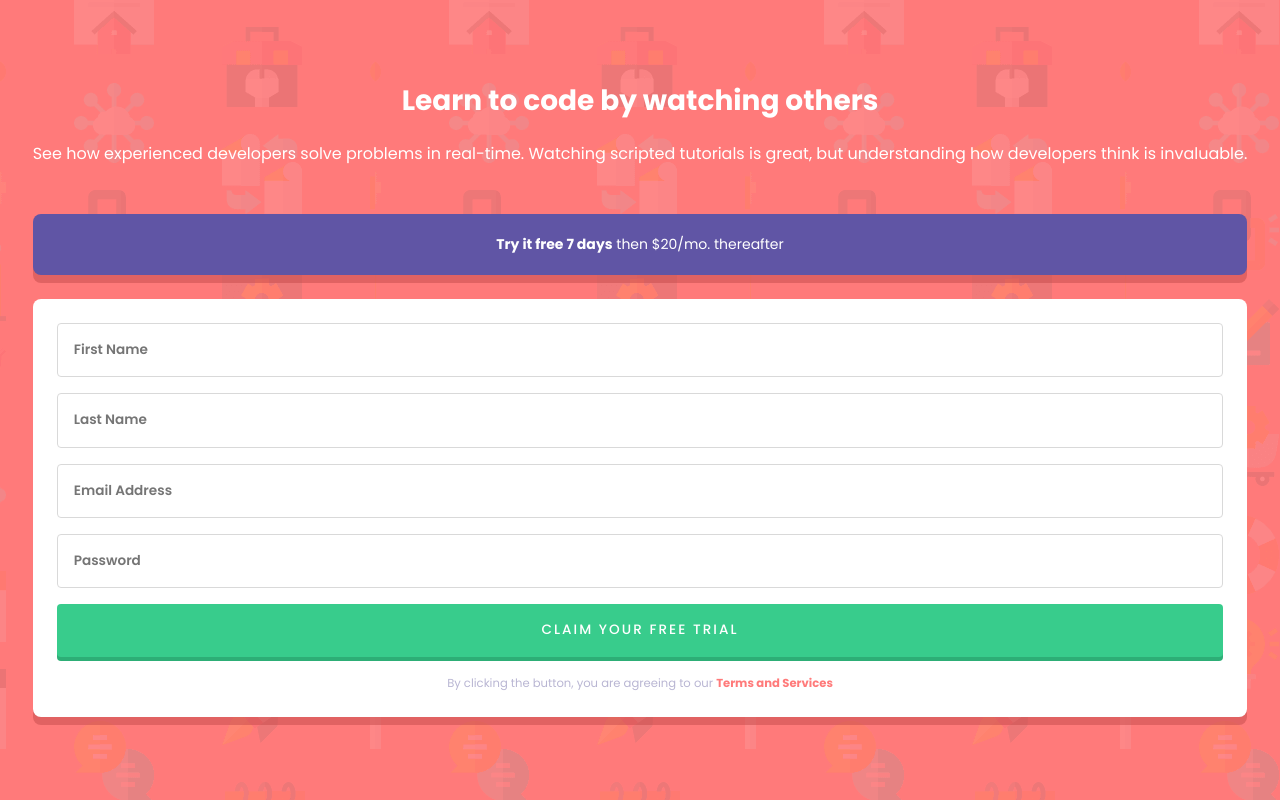
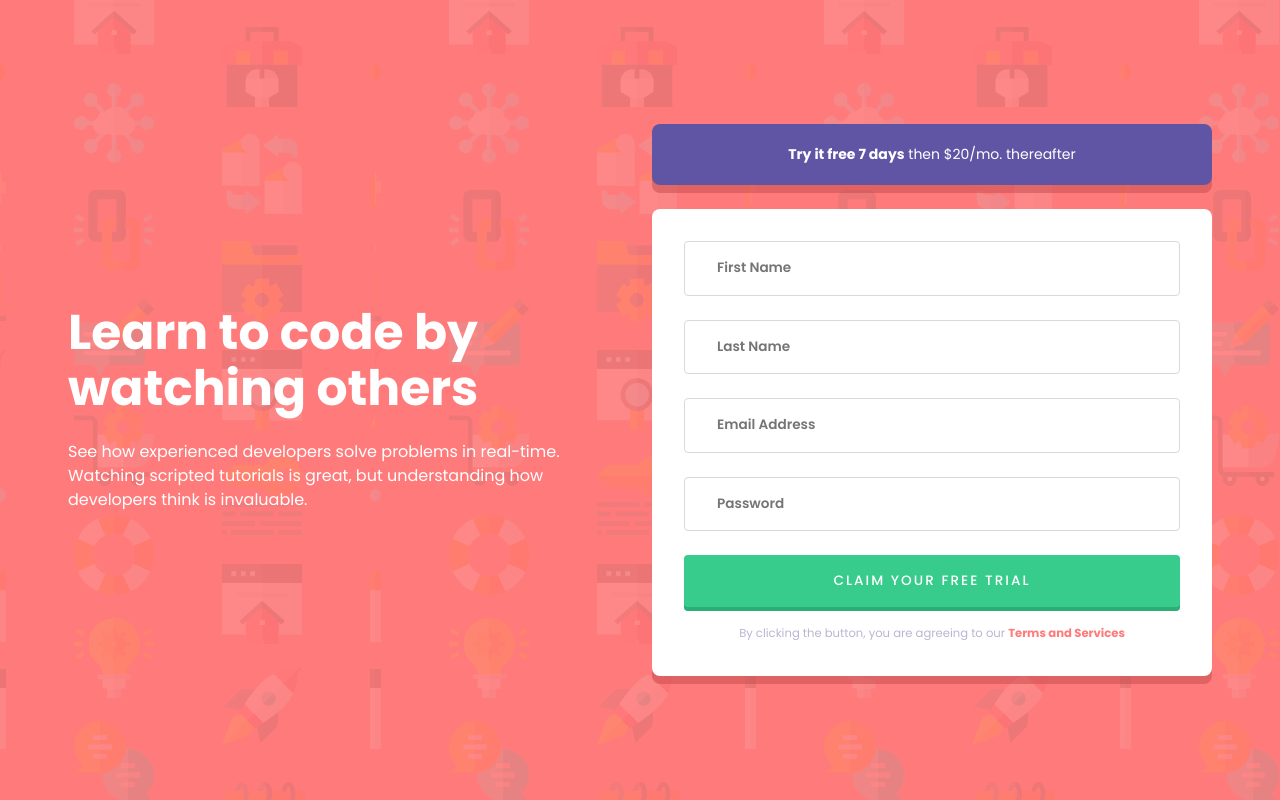
Before and after one commit to mbdelarosa/intro-component-with-signup-form, a plain HTML site: page index.html in a window 1280 px wide. Drawn offline with Linux system fonts and the light colour scheme.

Commit message:
Added styling for desktop view

```diff
--- a/index.html
+++ b/index.html
@@ -16,13 +16,16 @@
 <body>
   <main>
     <div class="container">
+      <div class="container__text">
         <h1 class="container__title">Learn to code by watching others</h1>
 
-      <p class="container__text">
+        <p class="container__body">
           See how experienced developers solve problems in real-time. Watching scripted tutorials is great,
         but understanding how developers think is invaluable.
         </p>
+      </div>
 
+      <div class="container__cards">
         <div class="try-card">
           <p><span class="accent--try">Try it free 7 days</span> then $20/mo. thereafter</p>
         </div>
@@ -60,6 +63,7 @@
           </p>
         </div>
       </div>
+    </div>
   </main>
 </body>
 </html>
--- a/style.css
+++ b/style.css
@@ -12,6 +12,7 @@
   --dark-blue: hsl(249, 10%, 26%);
   --grayish-blue: hsl(246, 25%, 77%);
   --gray-border: hsl(0, 0%, 85%);
+  --gray-border-focus: hsl(0, 0%, 60%);
 }
 
 body {
@@ -29,7 +30,7 @@ body {
 }
 
 .container {
-  margin: 5rem 1.5rem;
+  margin: 6rem 1.5rem;
 }
 
 .container__title {
@@ -39,8 +40,8 @@ body {
   font-weight: 700;
 }
 
-.container__text {
-  margin-bottom: 3rem;
+.container__body {
+  margin-bottom: 4rem;
   font-weight: 400;
 }
 
@@ -93,6 +94,11 @@ body {
   color: var(--dark-blue);
 }
 
+.signup-form__input:focus {
+  outline: none;
+  border-color: var(--gray-border-focus);
+}
+
 .signup-form__button {
   background-color: var(--green);
   border-radius: 0.25rem;
@@ -117,3 +123,40 @@ body {
   font-weight: 700;
   color: var(--red);
 }
+
+@media only screen and (min-width: 80rem) {
+  .container {
+    display: grid;
+    grid-template-columns: auto 1fr 1fr auto;
+    gap: 1.5rem;
+  }
+
+  .container__text {
+    grid-column: 2;
+    max-width: 35rem;
+    padding-top: 5rem;
+    text-align: left;
+    align-self: center;
+  }
+
+  .container__title {
+    font-size: 3.05rem;
+    line-height: 1.15;
+  }
+
+  .container__cards {
+    grid-column: 3;
+  }
+
+  .signup-card {
+    padding: 2rem;
+  }
+
+  .signup-form {
+    gap: 0.75rem;
+  }
+
+  .signup-form__input {
+    padding: 1rem 2rem;
+  }
+}
```
Lines whose indentation alone changed are shown as unchanged.
